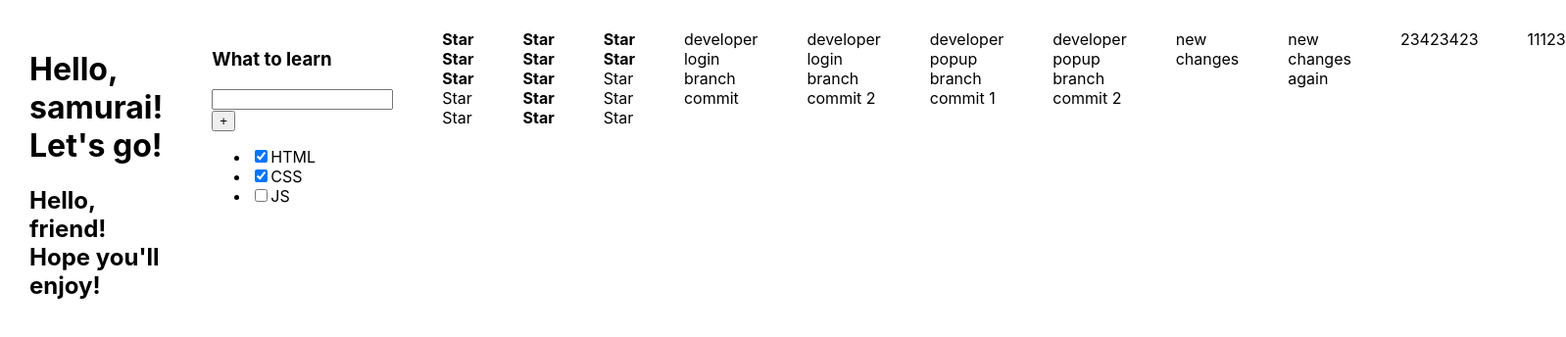
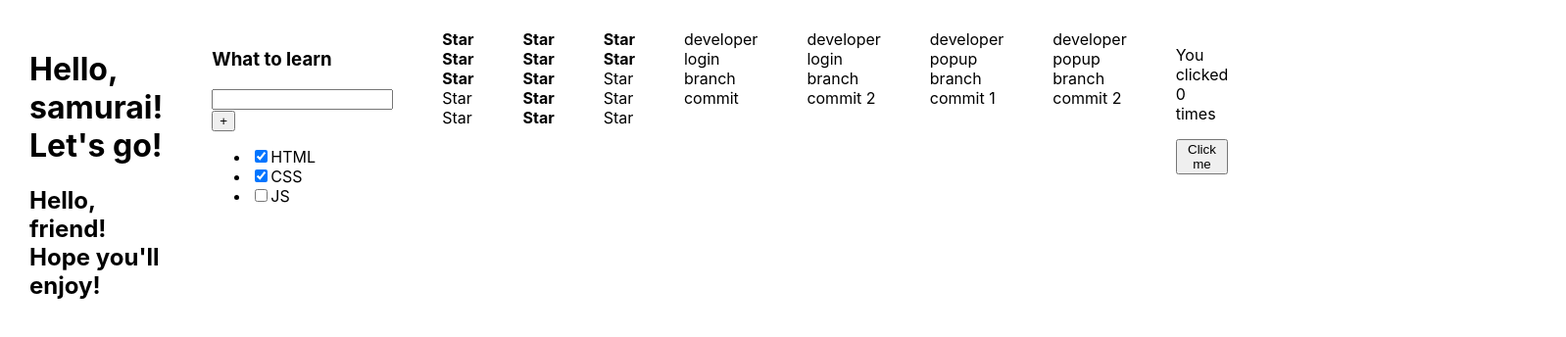
Before and after one commit to IJTINK7/Practice, a React (Create React App) app: page / in a window 1280 px wide. Shown: the top 344 px of the page at 98% size, 1598 px wide, since content can reach past the window. Built offline with nearby package versions, Linux system fonts and the light colour scheme.

Commit message:
Training with useState hook

```diff
--- a/src/App.tsx
+++ b/src/App.tsx
@@ -1,10 +1,14 @@
-import React from 'react';
+import React, {useState} from 'react';
 import './App.css';
 import Greeting from "./Greeting";
 import Rating from "./Rating";
 import ToDoList from "./ToDoList";
 
 function App() {
+	let [count, setCount] = useState(0);
+	const clickButton= () =>{
+		setCount(++count);
+	}
 	return (
 		<div className="App">
 			<Greeting/>
@@ -16,10 +20,11 @@ function App() {
 			<div>developer login branch commit 2</div>
 			<div>developer popup branch commit 1</div>
 			<div>developer popup branch commit 2</div>
-			<div>new changes</div>
-			<div>new changes again</div>
-			<div>23423423</div>
-			<div>11123</div>
+			<div>
+				<p>You clicked {count} times </p>
+				<button onClick={clickButton}>Click me</button>
+			</div>
+
 		</div>
 	)
 }
```
